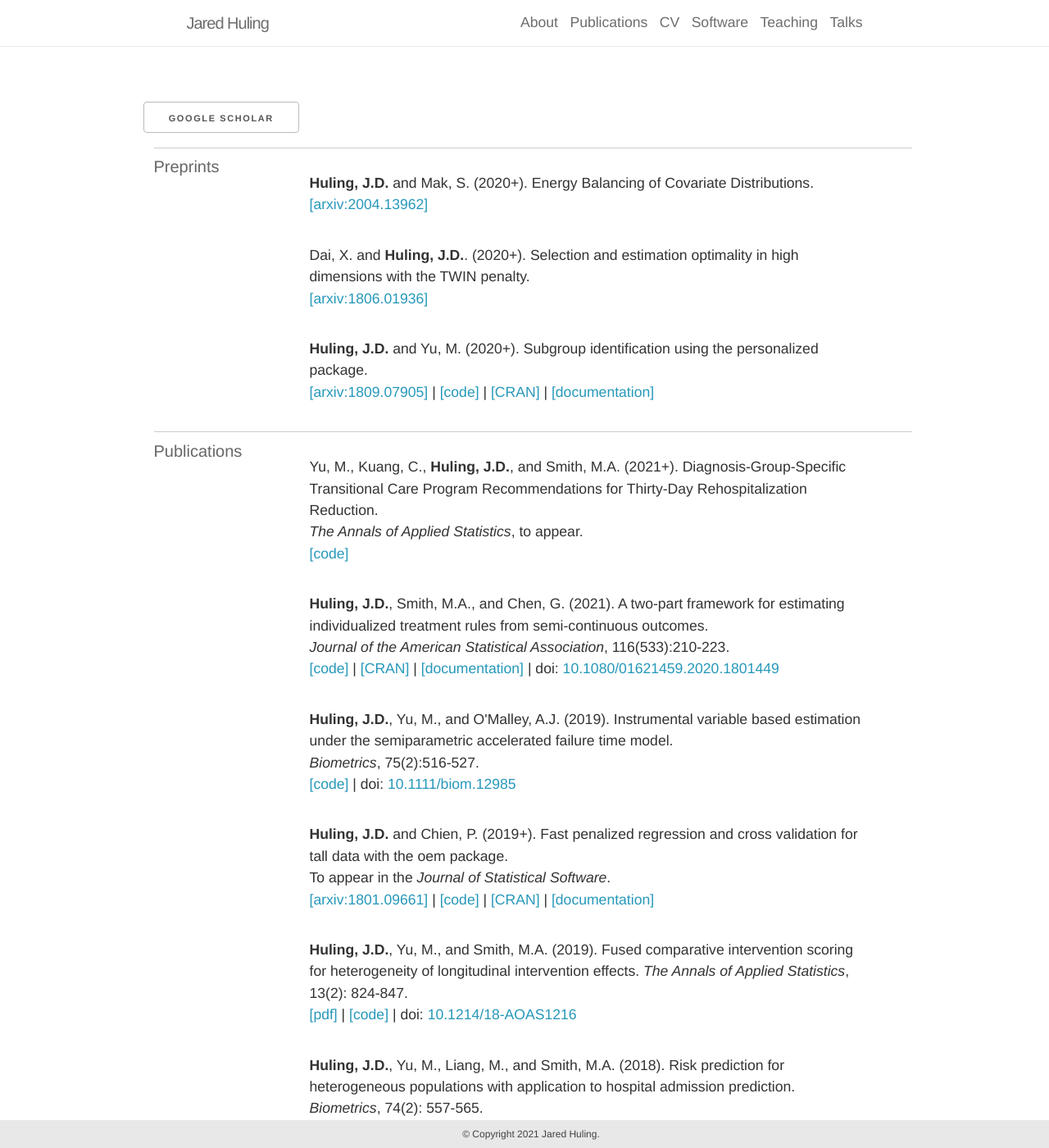
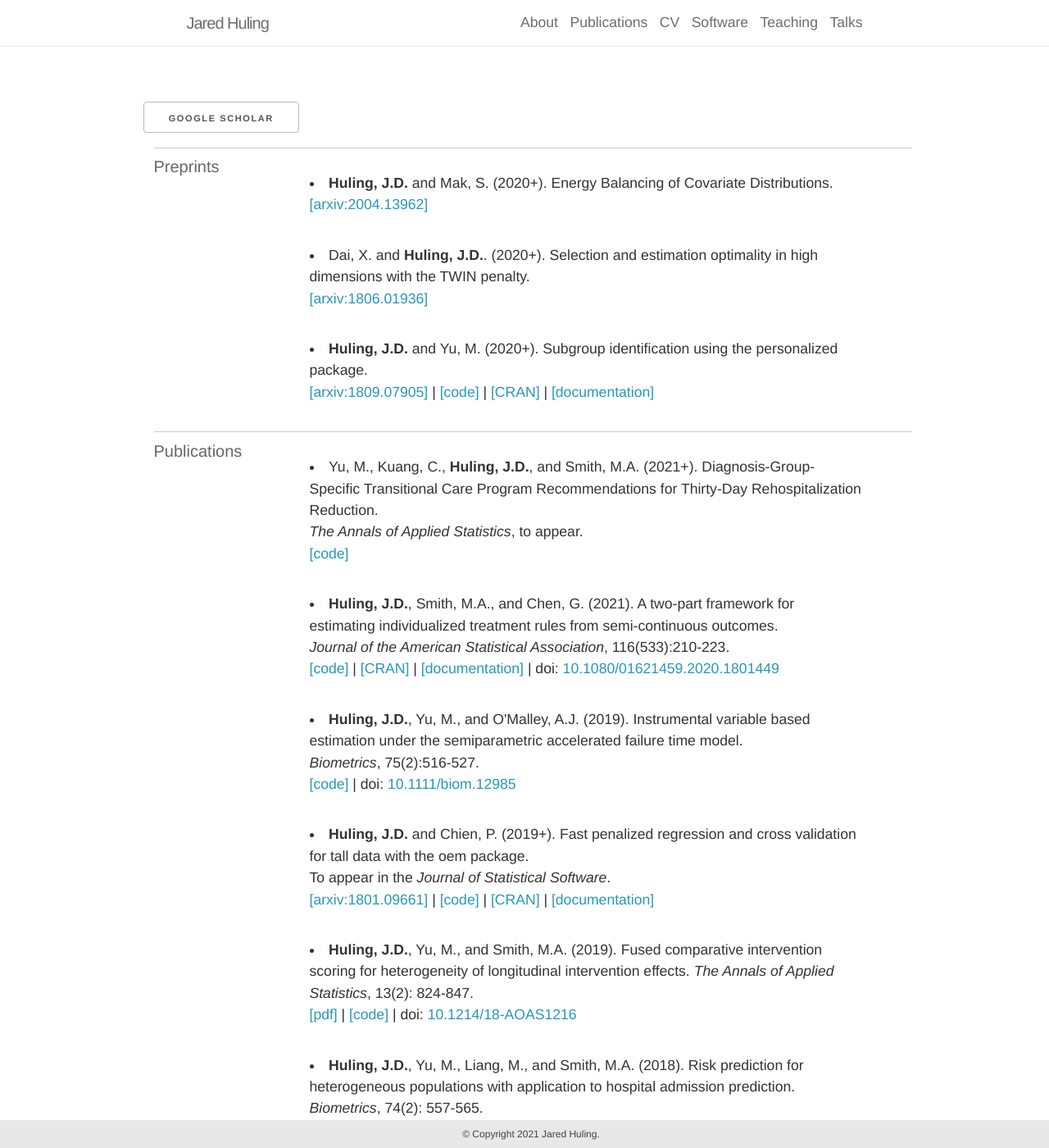
Before and after one commit to jaredhuling/jaredhuling.github.io, a Jekyll site: the page built from _pages/publications.md, in a window 1280 px wide and 1400 px high. Shown: the whole window at 82% size. Built offline with Jekyll 4.4.1, drawn with Linux system fonts in a browser that asks for light colours; nearby versions of some CDN libraries.

Commit message:
test format style

```diff
--- a/_sass/_publications.scss
+++ b/_sass/_publications.scss
@@ -35,7 +35,10 @@ author {
     margin-bottom: 35px;
     margin-top: 20px;
     margin-left: 150px;
-    list-style-type: circle;
+    display: list-item;
+    //list-style-type: circle;
+    list-style-type: disc;
+    list-style-position: inside;
 
     li {
         margin: 10px 0;
```
